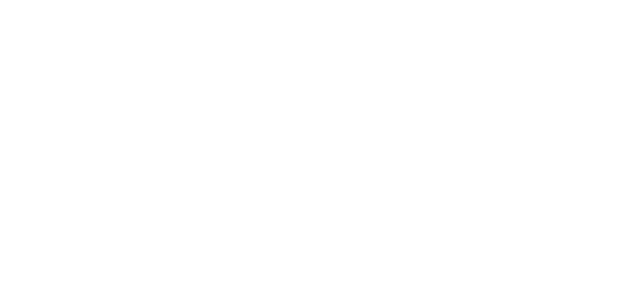
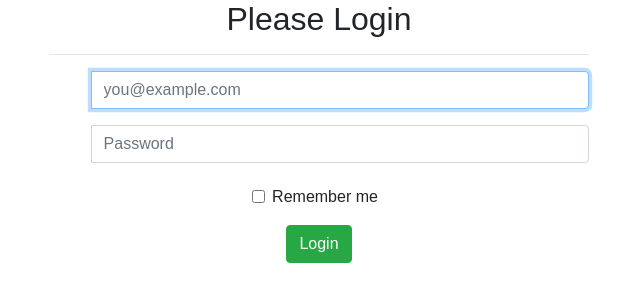
Before and after one commit to tajrazak/React-App, a React (Create React App) app: page /login in a window 1280 px wide. Shown: the top 302 px of the page, without its empty margins (321-961 px from the left). Built offline with nearby package versions, Linux system fonts and the light colour scheme.

Commit message:
taj:- added the default redirection and child router

```diff
--- a/src/App.js
+++ b/src/App.js
@@ -1,5 +1,5 @@
 import React, { Component } from 'react';
-import { BrowserRouter as Router, Route } from 'react-router-dom';
+import { BrowserRouter as Router, Route, Redirect } from 'react-router-dom';
 import logo from './logo.svg';
 import './App.css';
 
@@ -11,8 +11,9 @@
     return (
       <Router>
         <div className="App">
-          <Route exact={true} path="/" component={Login}/>
-          <Route exact={true} path="/home" render={() =>
+          <Route exact path="/" render={()=><Redirect to="/login"/>}/>
+          <Route exact={true} path="/login" component={Login}/>
+          <Route path="/home" render={() =>
           {
             return (localStorage.getItem('auth') == 'authenticated')?(<Movie/>) : (<div>invalid user</div>)
           }
--- a/src/Movie/Movie.js
+++ b/src/Movie/Movie.js
@@ -1,4 +1,5 @@
 import React,{ Component } from 'react';
+import { Link, Route } from 'react-router-dom';
 import axios from 'axios';
 import { Button, Modal, ModalHeader, ModalBody, ModalFooter } from 'reactstrap';
 import InfiniteScroll from 'react-infinite-scroll-component';
@@ -83,6 +84,8 @@
             dataLength={this.state.list.length}
             next={this.handleScroll}>
             <div style={{marginTop: "2.3em"}}>
+                <Link to="/home/test">test</Link>
+                <Route path="/home/test" render={()=><div>hi</div>}/> {/*child router example*/}
                 <List list={this.state.list} getComments={this.getComments}/>
                 <Modal isOpen={this.state.modal} centered={true}>
                     <ModalHeader toggle={this.toggle}>Comments</ModalHeader>
```
